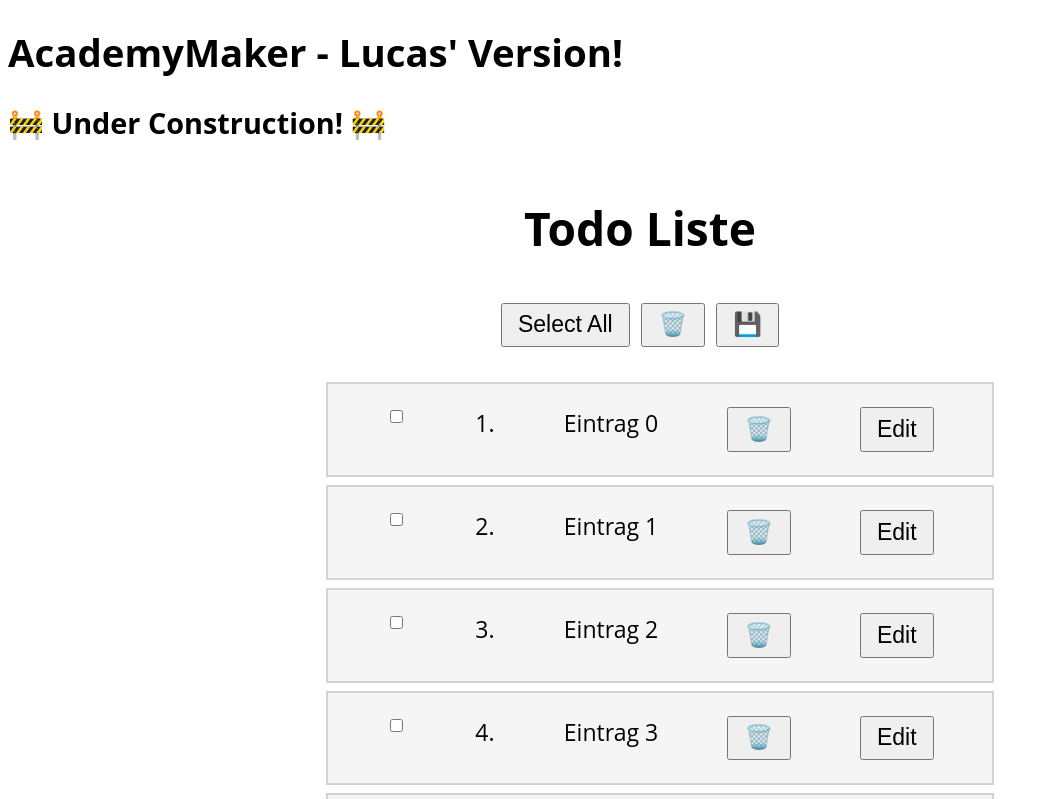
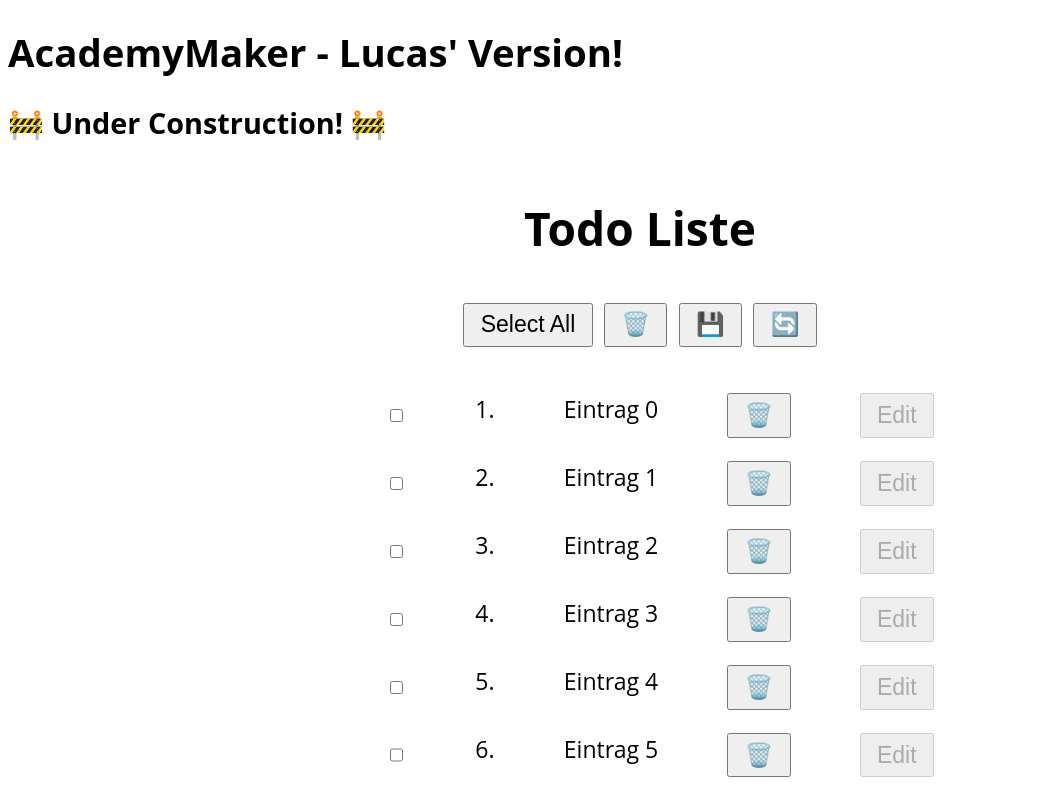
Before and after one commit to Tasterloster/my_second_Website, a Vue app: page / in a window 1280 px wide. Shown: the top 799 px of the page, without its empty margins (0-1049 px from the left). Built offline with nearby package versions, Linux system fonts and the light colour scheme; the HTML template or start-up script is replaced by a standard one.

Commit message:
changed drag and drop behaviour to splice into the list instead of swapping 2 elements. Also removed wrapper for extend 'store' functionality

```diff
--- /dev/null
+++ b/src/CancelButton.vue
@@ -0,0 +1,11 @@
+<script setup lang="ts">
+  const cancel_Button_Text = "🚫"
+</script>
+
+<template>
+  <button @click="$emit('cancel')"> {{ cancel_Button_Text }} </button>
+</template>
+
+<style scoped>
+
+</style>
--- a/src/DragAndDropHandler.ts
+++ b/src/DragAndDropHandler.ts
@@ -1,5 +1,5 @@
 import {ref} from "vue";
-import { type todo } from "@/assets/TodoInterface.ts"
+import { type todo } from "@/Todos.ts"
 import {todos} from "@/Todos.ts";
 
 
@@ -44,13 +44,15 @@ export function handleDrop(targetItem: todo) {
     const targetIndex = todos.value.findIndex(i => i.id === targetItem.id)
 
     // swap
-    const temp = todos.value[draggedIndex]
-    todos.value[draggedIndex] = todos.value[targetIndex]
-    todos.value[targetIndex] = temp
+    // const temp = todos.value[draggedIndex]
+    // todos.value[draggedIndex] = todos.value[targetIndex]
+    // todos.value[targetIndex] = temp
+
+    todos.value.splice(draggedIndex,1)
+    todos.value.splice(targetIndex, 0,draggingItem.value)
 
     draggingItem.value = null
     dragOverItem.value = null
-    console.log(todos)
 }
 
 export function handleDragLeave(todo: todo) {
--- a/src/TodoItem.vue
+++ b/src/TodoItem.vue
@@ -1,8 +1,11 @@
 <script setup lang="ts">
 import TodoDeleteButton from "@/TodoDeleteButton.vue";
 import TodoEditButton from "@/TodoEditButton.vue";
-import {nextTick, ref, useTemplateRef, watch} from "vue";
+import {computed, nextTick, ref, useTemplateRef, watch} from "vue";
 import TodoEditDoneButton from "@/TodoEditDoneButton.vue";
+import {editActive, editInactive, getEditStatus} from "@/Todos.ts";
+import SaveButton from "@/SaveButton.vue";
+import CancelButton from "@/CancelButton.vue";
 
 
 const inputRef = ref<HTMLInputElement | null>(null)
@@ -11,44 +14,25 @@ const props = defineProps<{
   initial_id: number
   initial_todo_item_name: string
   list_id: number
-  disable_edit: boolean
 }>();
 
-const edit  = ref(props.disable_edit)
 const todo_item_name = ref(props.initial_todo_item_name)
 const id = ref(props.initial_id)
 
 const emit = defineEmits<{
   (e: 'deleted', id: number): void
-  (e: 'edit'): void
   (e: 'edit_done', value: string, id: number): void
 }>()
 
 function startEdit(){
-  emit("edit")
-  edit.value = true
-  nextTick(() => {
+  editActive()
   inputRef.value?.focus()
-  })
-}
-
-function editDone(): void {
-  emit("edit_done",
-      todo_item_name.value , id.value )
-  nextTick(() => {
-    edit.value = false
-  })
 }
 
 function flagDelete(): void {
   emit("deleted", id.value)
 }
 
-watch(() => props.disable_edit, (newVal) => {
-  if(!newVal){
-    edit.value = false
-  }
-})
 </script>
 
 <template>
@@ -64,17 +48,18 @@ watch(() => props.disable_edit, (newVal) => {
       <TodoDeleteButton
           @deleted="flagDelete" />
       <TodoEditButton
-          :disabled="props.disable_edit"
+          :disabled="getEditStatus"
           @edit="startEdit"/>
     </div>
-    <div class="editField" v-if="edit">
-      <form @submit.prevent="editDone">
+    <div class="editField" v-if="getEditStatus()">
+      <form @submit.prevent="editInactive">
         <input
             ref="inputRef"
             type="text"
             v-model="todo_item_name"
         />
-      <TodoEditDoneButton @edit_done="editDone" />
+        <SaveButton/>
+        <cancelButton/>
       </form>
     </div>
   </div>
--- a/src/TodoItemWrapper.vue
+++ /dev/null
@@ -1,65 +0,0 @@
-<script setup lang="ts">
-import TodoItem from "@/TodoItem.vue";
-import {
-  getDraggingItem,
-  getDraggingItemId,
-  getDragOverItem,
-  getDragOverItemId, handleDragLeave,
-  handleDragOver, handleDrop, resetDraggingItem,
-  startDragging
-} from "@/DragAndDropHandler.ts";
-import { updateTodo, flagDelete, editActive, getEditStatus } from "@/Todos";
-import type {todo} from "@/assets/TodoInterface.ts";
-
-const props = defineProps<{
-  todo: todo
-  idx: number
-}>();
-</script>
-
-<template>
-  <TodoItem
-      class="listItem"
-      :list_id="props.idx"
-      :initial_id="props.todo.id"
-      :initial_todo_item_name="props.todo.text"
-      :disable_edit="getEditStatus()"
-      draggable="true"
-      :class="{
-            dragging: getDraggingItem() && getDraggingItemId() === todo.id,
-            dragover: getDraggingItem() && getDragOverItem() && getDragOverItemId() === todo.id
-          }"
-      @edit_done="updateTodo"
-      @deleted="flagDelete"
-      @edit="editActive"
-      @dragstart="startDragging(todo)"
-      @dragover.prevent="handleDragOver(todo)"
-      @dragleave="handleDragLeave(todo)"
-      @drop="handleDrop(todo)"
-      @dragend="resetDraggingItem()"
-  />
-</template>
-
-<style scoped>
-
-.listItem {
-  display: flex;
-  flex-direction: column;
-  background: whitesmoke;
-  border: 2px solid lightgray;
-  margin-bottom: 8px;
-  transition: background 0.2s, border 0.2s, opacity 0.2s;
-}
-
-.listItem.dragging {
-  opacity: 0.5;
-  background: lightblue;
-  border-color: blue;
-}
-
-.listItem.dragover {
-  background: lightgreen;
-  border-color: green;
-}
-
-</style>
--- a/src/TodoList.vue
+++ b/src/TodoList.vue
@@ -1,6 +1,6 @@
 <script setup lang="ts">
 import {hiddenTodos} from "@/Todos.ts";
-import TodoItemWrapper from "@/TodoItemWrapper.vue";
+import TodoItem from "@/TodoItem.vue";
 
 </script>
 
@@ -8,11 +8,12 @@ import TodoItemWrapper from "@/TodoItemWrapper.vue";
   <div>
     <div class="listContainer">
       <ul class="list">
-        <TodoItemWrapper
+        <TodoItem
           v-for="(todo, idx) in hiddenTodos"
           :key="todo.id"
-          :todo="todo"
-          :idx="idx"
+          :initial_id="todo.id"
+          :initial_todo_item_name="todo.text"
+          :list_id="idx"
         />
       </ul>
     </div>
--- a/src/Todos.ts
+++ b/src/Todos.ts
@@ -1,5 +1,11 @@
 import {computed, ref} from "vue";
-import type {todo} from "@/assets/TodoInterface.ts";
+
+export interface todo {
+    id: number
+    text: string
+    deleted: boolean
+    check: boolean
+}
 
 let id = 0
 const todosSize = 10
@@ -9,14 +15,13 @@ for (let i = 0; i < todosSize; i++) {
     todos.value.push({ id: id++, text: `Eintrag ${i}`, deleted: false, check: false})
 }
 
-export const globalEditActive = ref(false)
+const globalEditActive = ref(false)
 
 export const hiddenTodos = computed(() => {
     return todos.value.filter((t) => !t.deleted)
 })
 
 export function updateTodo(new_Name: string, id: number) {
-    editInactive()
     const todo_to_update = todos.value.find((t) => t.id === id)
     if (todo_to_update) {
         todo_to_update.text = new_Name
--- a/src/ToolList.vue
+++ b/src/ToolList.vue
@@ -3,6 +3,7 @@
 import TodoDeleteButton from "@/TodoDeleteButton.vue";
 import SelectAllButton from "@/SelectAllButton.vue";
 import SaveButton from "@/SaveButton.vue";
+import UndoDeleteButton from "@/UndoDeleteButton.vue";
 </script>
 
 <template>
@@ -12,6 +13,8 @@ import SaveButton from "@/SaveButton.vue";
     <TodoDeleteButton
     />
     <SaveButton
+    />
+    <UndoDeleteButton
     />
   </div>
 </template>
--- /dev/null
+++ b/src/UndoDeleteButton.vue
@@ -0,0 +1,11 @@
+<script setup lang="ts">
+  const undo_Delete_Button_Text = "🔄"
+</script>
+
+<template>
+  <button @click="$emit('undoDelete')"> {{ undo_Delete_Button_Text }} </button>
+</template>
+
+<style scoped>
+
+</style>
--- a/src/assets/TodoInterface.ts
+++ /dev/null
@@ -1,6 +0,0 @@
-export interface todo {
-    id: number
-    text: string
-    deleted: boolean
-    check: boolean
-}
--- a/src/assets/main.css
+++ b/src/assets/main.css
@@ -2,7 +2,7 @@ body {
     font-family: "Open Sans", sans-serif;
     font-size: 1.2em;
 }
-button, input[type="checkbox"]{
+button{
     display: inline-flex;
     align-items: center;
     justify-content: center;
@@ -27,3 +27,5 @@ input[type=text]{
     padding: .3em .66em;
     font-size: 1em;
 }
+
+input[type="checkbox"]
```
Lines whose indentation alone changed are shown as unchanged.
